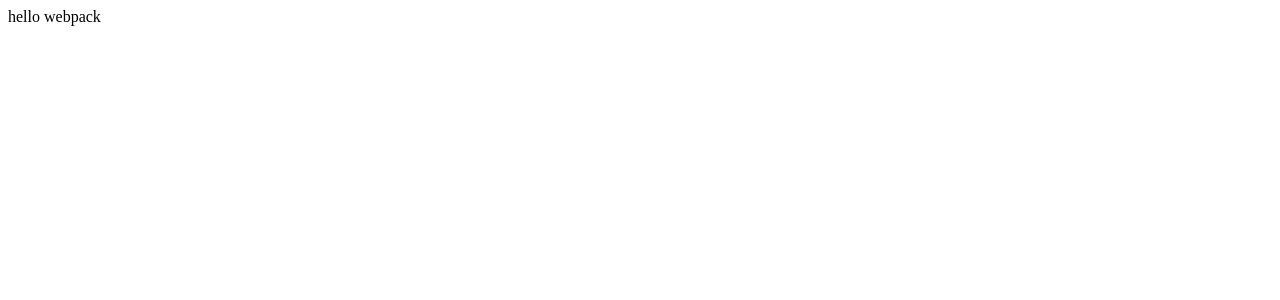
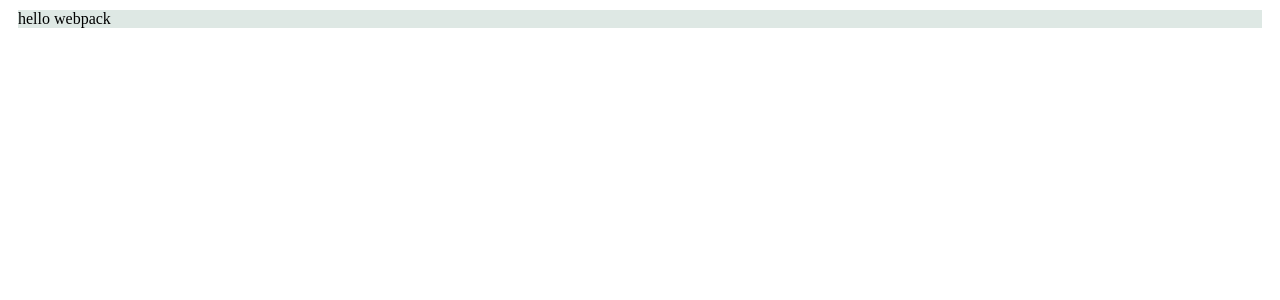
Before and after one commit to kamrantahir2/MOOC-Custom-Webpack, a React app: page / in a window 1280 px wide. Shown: the top 300 px of the page. Built offline with nearby package versions, Linux system fonts and the light colour scheme; the HTML template or start-up script is replaced by a standard one.

Commit message:
Add CSS styling and loading

```diff
--- a/package.json
+++ b/package.json
@@ -1,5 +1,5 @@
 {
-  "name": "MOOC_Custom_Webpack",
+  "name": "mooc-custom-webpack",
   "version": "0.0.1",
   "description": "practicing webpack",
   "scripts": {
@@ -11,6 +11,8 @@
     "@babel/preset-env": "^7.24.3",
     "@babel/preset-react": "^7.24.1",
     "babel-loader": "^9.1.3",
+    "css-loader": "^6.10.0",
+    "style-loader": "^3.3.4",
     "webpack": "^5.91.0",
     "webpack-cli": "^5.1.4"
   },
--- a/src/App.js
+++ b/src/App.js
@@ -1,7 +1,8 @@
 import React from "react";
+import "./index.css";
 
 const App = () => {
-  return <div>hello webpack</div>;
+  return <div className="container">hello webpack</div>;
 };
 
 export default App;
--- /dev/null
+++ b/src/index.css
@@ -0,0 +1,4 @@
+.container {
+  margin: 10px;
+  background-color: #dee8e4;
+}
--- a/webpack.config.js
+++ b/webpack.config.js
@@ -16,6 +16,10 @@ const config = () => {
             presets: ["@babel/preset-react", "@babel/preset-env"],
           },
         },
+        {
+          test: /\.css$/,
+          use: ["style-loader", "css-loader"],
+        },
       ],
     },
   };
```
Also changed, not shown: 2 other files (tests, documents, lock files or other folders).
